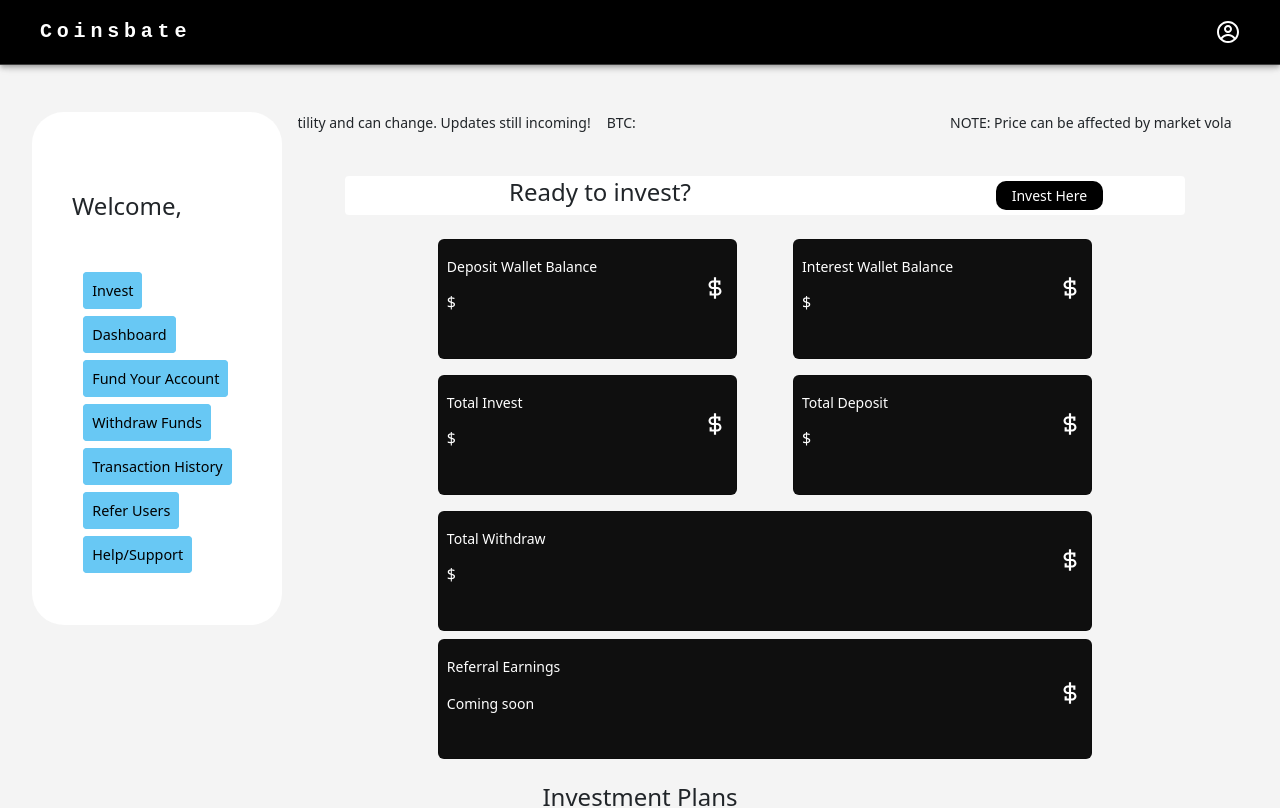
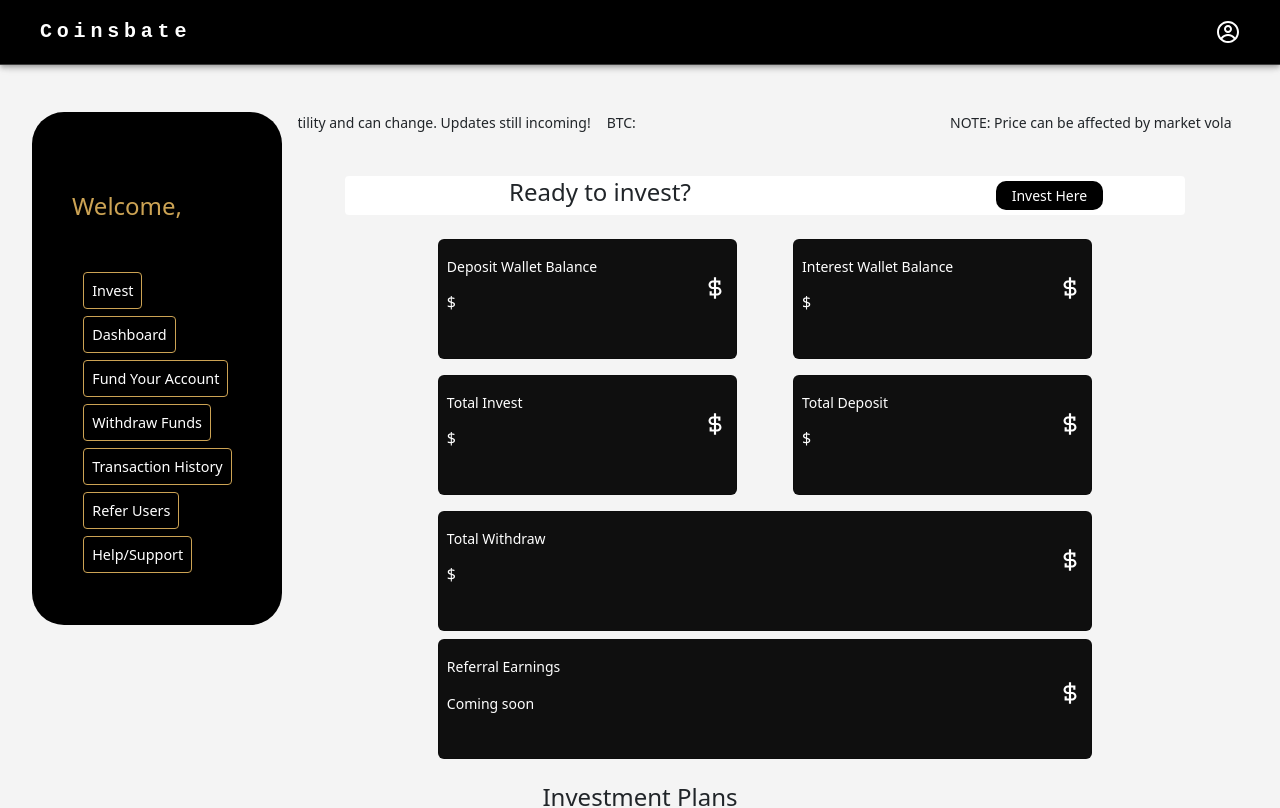
Before and after one commit to oluwarotimi1/coinsbate, a React (Create React App) app: page /dashboard in a window 1280 px wide. Shown: the top 808 px of the page. Built offline with nearby package versions, Linux system fonts and the light colour scheme; no server answers; the database is empty; sample sign-in values are in the browser's storage; some icons are missing.

Commit message:
Update
Update

```diff
--- a/src/components/dashboardcomps/invest/Invest.jsx
+++ b/src/components/dashboardcomps/invest/Invest.jsx
@@ -1,7 +1,21 @@
-import React from "react";
+import React, { useRef } from "react";
 import { Container } from "react-bootstrap";
 import styles from "./invest.module.css";
 const Invest = () => {
+
+  const investmentRef = useRef(null);
+
+  const handleInvestNowClick = () => {
+    const offset = 100; // Adjust this value to your desired scroll offset
+    const elementPosition = investmentRef.current.getBoundingClientRect().top + window.scrollY;
+    const offsetPosition = elementPosition - offset;
+
+    window.scrollTo({
+      top: offsetPosition,
+      behavior: 'smooth'
+    });
+  };
+
   return (
     <section>
       <div className={styles.invest_section}>
@@ -16,7 +30,7 @@
               guarantees fix interest for investors regardless of market
               conditions.
             </h6>
-            <button className={styles.AddNewBalance_proceed}>Invest Now</button>
+            <button className={styles.AddNewBalance_proceed} onClick={handleInvestNowClick} >Invest Now</button>
           </div>
         </Container>
       </div>
--- a/src/components/dashboardcomps/invest/investmentplan/modals/modal299max/Modal299Max.jsx
+++ b/src/components/dashboardcomps/invest/investmentplan/modals/modal299max/Modal299Max.jsx
@@ -5,14 +5,16 @@
 import styles from "./modal299max.module.css";
 import { UserContext } from "../../../../../context/UserContext";
 import { useForm } from "react-hook-form";
-import Swal from 'sweetalert2'
+import Swal from "sweetalert2";
+import { useNavigate } from "react-router-dom";
 
 function Modal299Max() {
   const { user } = useContext(UserContext);
   const [show, setShow] = useState(false);
   const { isLoggedIn } = useContext(UserContext);
   const [inputInvest, setInputInvest] = useState("");
-  const [depositError, setDepositError] = useState("")
+  const [depositError, setDepositError] = useState("");
+  const navigate = useNavigate("");
 
   const {
     register,
@@ -21,11 +23,16 @@
   } = useForm();
   const onSubmit = (data) => {
     if ({ isLoggedIn }) {
-      if(user?.depositBalance > 99 && user?.depositBalance < 4000 && inputInvest > 99 && inputInvest <4001){
+      if (
+        user?.depositBalance > 99 &&
+        user?.depositBalance < 4000 &&
+        inputInvest > 99 &&
+        inputInvest < 4001
+      ) {
         Swal.fire({
           title: "Congratulations",
           text: "Your investment was a success! Kindly check your dashboard in 24hours to keep tabs of your interest!",
-          icon: "success"
+          icon: "success",
         }).then((result) => {
           // Reload the page
           if (result.isConfirmed) {
@@ -33,10 +40,14 @@
             window.scrollTo(0, 0);
           }
         });
-      } else return setDepositError("Insufficient balance (Minimum Investment is $100)")
-
-    } else return setShow(true);
-    console.log(data);
+      } else
+        return setDepositError(
+          "Insufficient balance (Minimum Investment is $100)"
+        );
+    } else
+      // setShow(true);
+      navigate("/login");
+      console.log(data);
   };
   const handleClose = () => {
     setShow(false);
@@ -47,8 +58,7 @@
   };
 
   const handleAmountInvest = (event) => {
-      setInputInvest(event.target.value);
-
+    setInputInvest(event.target.value);
   };
 
   return (
@@ -101,16 +111,20 @@
                 <p role="alert" style={{ color: "red" }}>
                   Input amount(Minimum $100)
                 </p>
-
               )}
               <p role="alert" style={{ color: "red" }}>
-                  {depositError}
-                </p>
+                {depositError}
+              </p>
               <Modal.Footer>
                 <Button variant="secondary" onClick={handleClose}>
                   Another Plan
                 </Button>
-                <input variant="primary" type="submit" Value="Invest" className={styles.invest_btn2} />
+                <input
+                  variant="primary"
+                  type="submit"
+                  Value="Invest"
+                  className={styles.invest_btn2}
+                />
               </Modal.Footer>
             </Form.Group>
           </form>
--- a/src/components/dashboardnav/dashboardnav.module.css
+++ b/src/components/dashboardnav/dashboardnav.module.css
@@ -1,13 +1,15 @@
 
 .dashboardnav_container a {
-  color: var(--color-dark);
+  /* color: var(--color-dark); */
+  color: #fff !important;
   font-size: 0.9rem;
   padding: 0.5rem 0.5rem;
   width: 100%;
-  background: var(--color-primary);
+  background: var(--color-dark);
   width: 100%;
-  border: 1px solid var(--color-primary);
+  border: 0.5px solid #cca354;
   border-radius: 4px;
+
 }
 .dashboardnav_container a:hover {
   color: var(--color-dark);
@@ -16,13 +18,14 @@
   width: 100%;
 }
 .main_dashboard_nav {
-  background: #fff;
+  background: #000;
   padding: 2rem 0.5rem;
   margin-top: 2rem;
   border-radius: 2rem;
   align-items: center;
 }
 .main_dashboard_nav h4 {
+  color: #cca354 !important;
   margin: 3rem 2rem;
 }
 .main_dashboard_nav ul {
--- a/src/components/dashboardpage/dashboardfunds/Dashboardfunds.jsx
+++ b/src/components/dashboardpage/dashboardfunds/Dashboardfunds.jsx
@@ -64,7 +64,7 @@
               </div>
             </Card>
           </Col>
-          <Col>
+          <Col id="investment">
             <Card className={styles.dashboardfunds_card}>
               <div className={styles.dashboardfunds_card_wallet_balance}>
                 <div>
```
